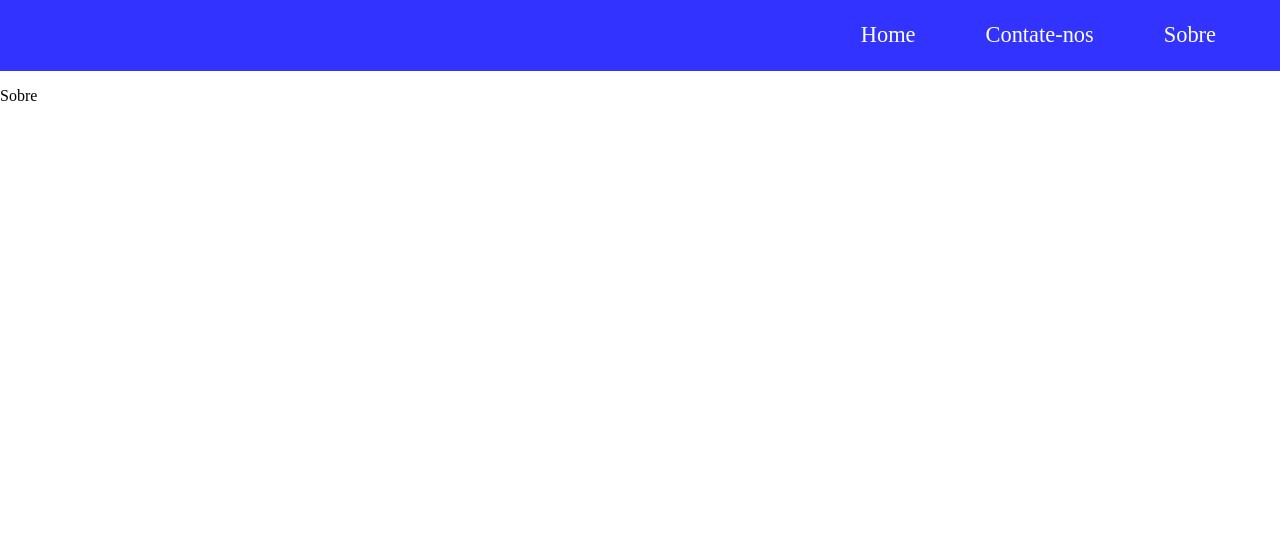
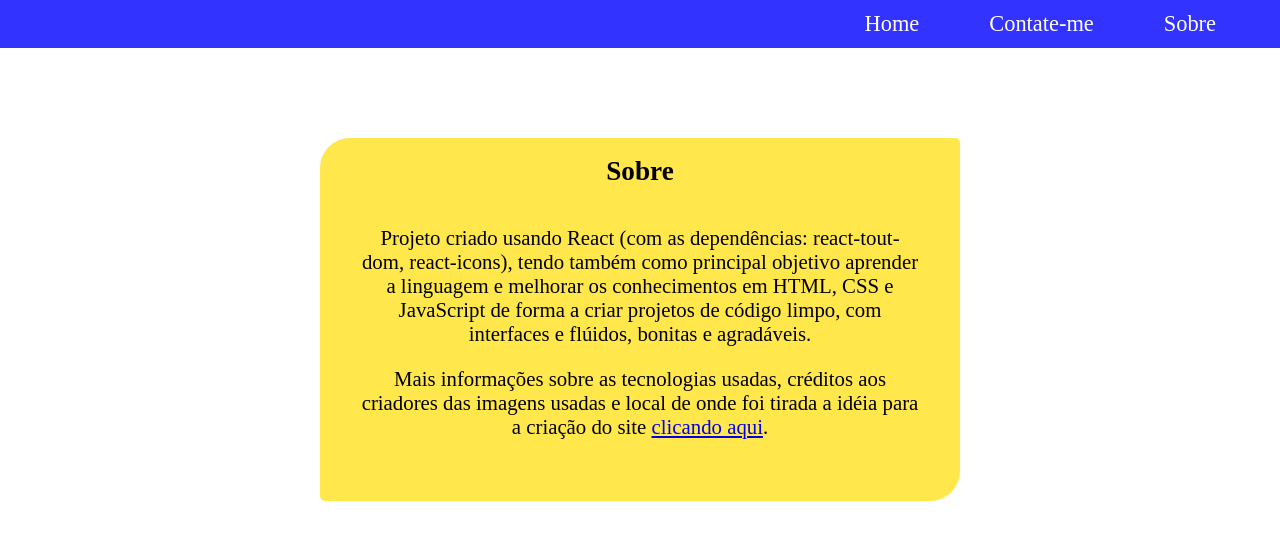
Before and after one commit to rena02to/Connect-Planos, a React (Create React App) app in the folder tabela-precos/: page /sobre in a window 1280 px wide. Shown: the top 540 px of the page. Built offline with nearby package versions, Linux system fonts and the light colour scheme; the HTML template or start-up script is replaced by a standard one.

Commit message:
Adicionando a página de 'Sobre'.

```diff
--- a/tabela-precos/package.json
+++ b/tabela-precos/package.json
@@ -1,5 +1,5 @@
 {
-  "name": "tabela-precos",
+  "name": "nome-do-seu-aplicativo",
   "version": "0.1.0",
   "private": true,
   "dependencies": {
--- a/tabela-precos/src/layout/Navbar.js
+++ b/tabela-precos/src/layout/Navbar.js
@@ -6,7 +6,7 @@ function Navbar(){
         <div className={style.navbar}>
             <ul className={style.ulnavbar}>
                 <li><Link to="/"><p>Home</p></Link></li>
-                <li><Link to="/contato"><p>Contate-nos</p></Link></li>
+                <li><Link to="/contato"><p>Contate-me</p></Link></li>
                 <li><Link to="/sobre"><p>Sobre</p></Link></li>
             </ul>
         </div>
--- a/tabela-precos/src/layout/Navbar.module.css
+++ b/tabela-precos/src/layout/Navbar.module.css
@@ -14,6 +14,7 @@
 .navbar p{
     color: white;
     font-size: 1.4em;
+    margin: 0.5em 0em 0.5em 0em ;
 }
 
 .ulnavbar{
--- a/tabela-precos/src/pages/Sobre.js
+++ b/tabela-precos/src/pages/Sobre.js
@@ -1,6 +1,24 @@
+import style from "./Sobre.module.css";
+
 function Sobre(){
     return(
-        <p>Sobre</p>
+        <div className={style.sobre}>
+            <h1>Sobre</h1>
+            <p className={style.p1}>
+                Projeto criado usando React (com as dependências:
+                react-tout-dom, react-icons), tendo também como principal
+                objetivo aprender a linguagem e melhorar os
+                conhecimentos em HTML, CSS e JavaScript
+                de forma a criar projetos de código limpo, com interfaces
+                e flúidos, bonitas e agradáveis.
+            </p>
+            <p className={style.p2}>
+                Mais informações sobre as tecnologias usadas,
+                créditos aos criadores das imagens usadas e
+                local de onde foi tirada a idéia para a criação
+                do site <a href="https://github.com/rena02to/my-projects/tree/main/tabela-precos" target="_blank" rel="noopener noreferrer">clicando aqui</a>.
+            </p>
+        </div>
     );
 }
 
--- /dev/null
+++ b/tabela-precos/src/pages/Sobre.module.css
@@ -0,0 +1,28 @@
+.sobre{
+    display: flex;
+    flex-direction: column;
+    align-items: center;
+    background-color: rgb(255, 231, 76);
+    margin: 7% auto;
+    max-width: 40em;
+    border-radius: 30px 5px;
+    text-align: center;
+}
+
+.sobre h1{
+    font-size: 1.7em;
+}
+
+.sobre p{
+    font-size: 1.3em;
+    margin-left: 2em;
+    margin-right: 2em;
+}
+
+.p1{
+    margin-bottom: 0em;
+}
+
+.p2{
+    margin-bottom: 3em;
+}
```
Also changed, not shown: 1 other file (tests, documents, lock files or other folders).
